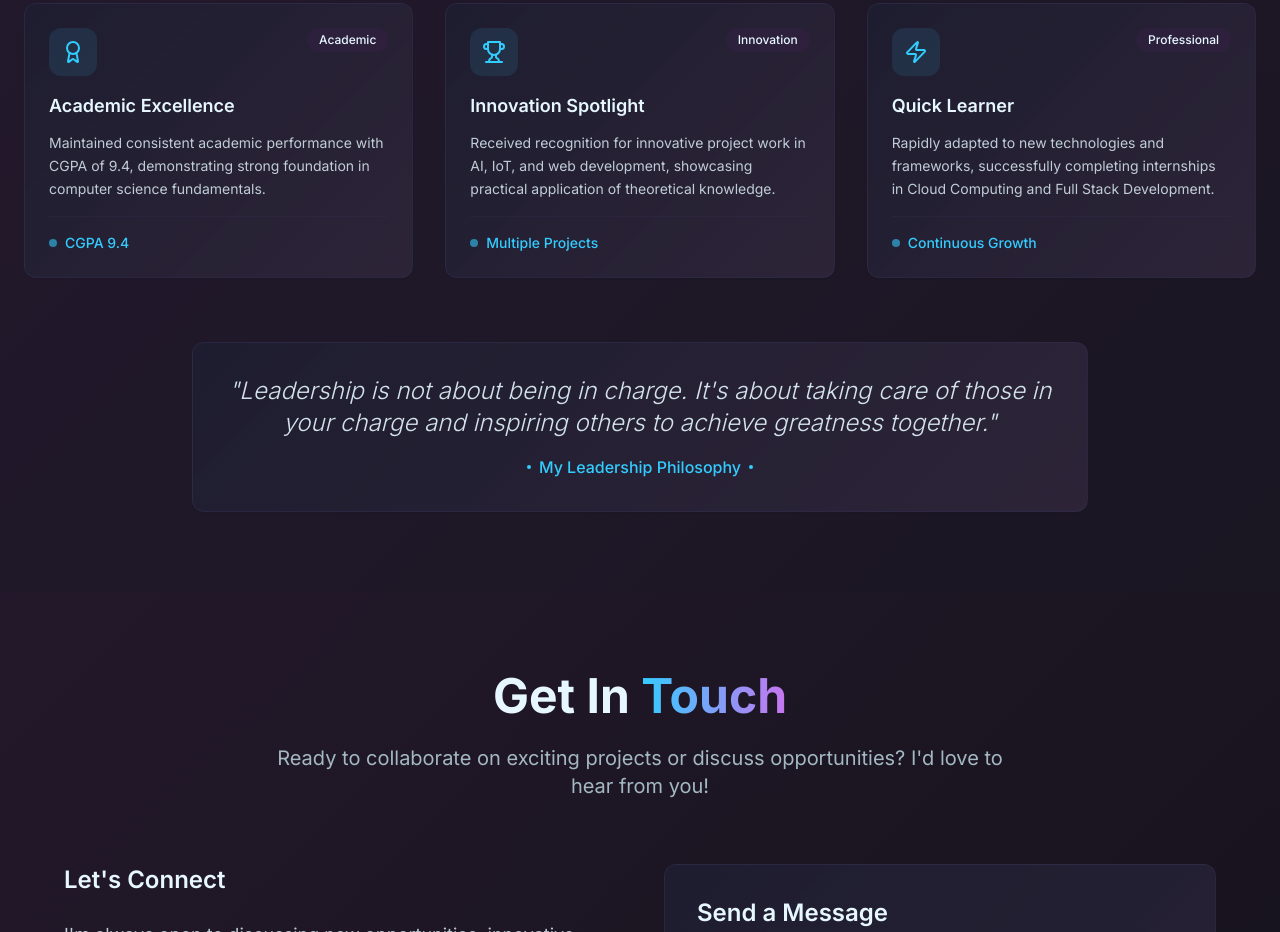
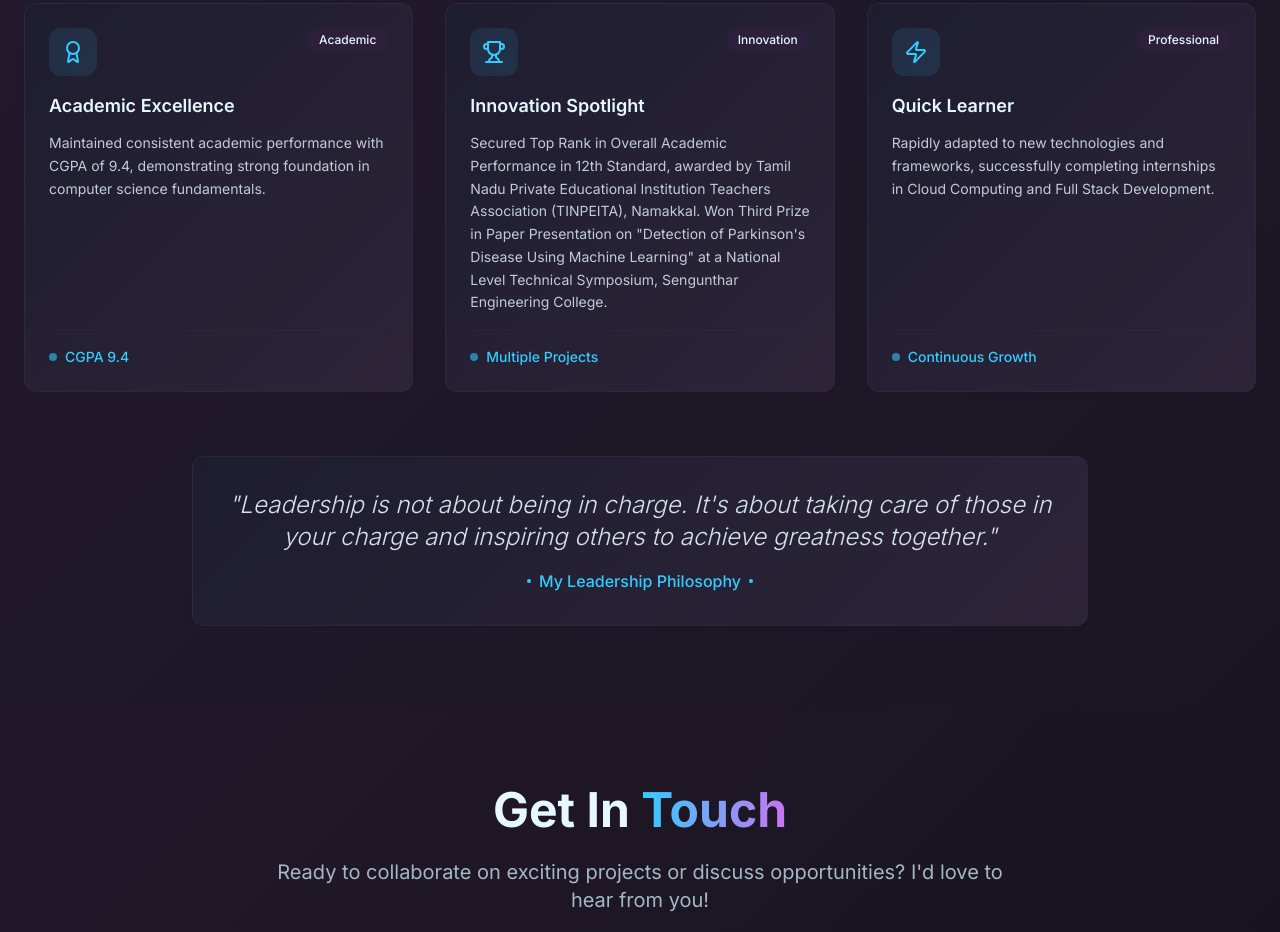
Before and after one commit to HemalathaSundarrajan/hemalathasundarrajn, a React (Vite) app: page / in a window 1280 px wide. Shown: the part 3940-4872 px from the top of the page. Built offline with nearby package versions, Linux system fonts and the light colour scheme.

Commit message:
Update Achievements Section
Updated the Achievements section with new accomplishments, including academic performance recognition and a paper presentation award.

```diff
--- a/src/components/Achievements.tsx
+++ b/src/components/Achievements.tsx
@@ -34,7 +34,7 @@ const Achievements = () => {
     {
       icon: Trophy,
       title: "Innovation Spotlight",
-      description: "Received recognition for innovative project work in AI, IoT, and web development, showcasing practical application of theoretical knowledge.",
+      description: "Secured Top Rank in Overall Academic Performance in 12th Standard, awarded by Tamil Nadu Private Educational Institution Teachers Association (TINPEITA), Namakkal. Won Third Prize in Paper Presentation on \"Detection of Parkinson's Disease Using Machine Learning\" at a National Level Technical Symposium, Sengunthar Engineering College.",
       category: "Innovation",
       highlight: "Multiple Projects"
     },
```
